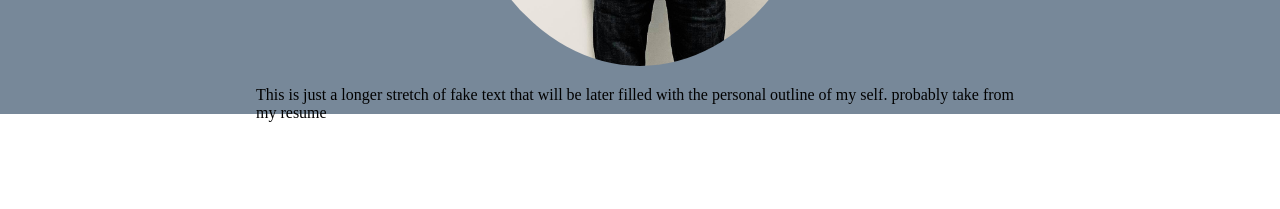
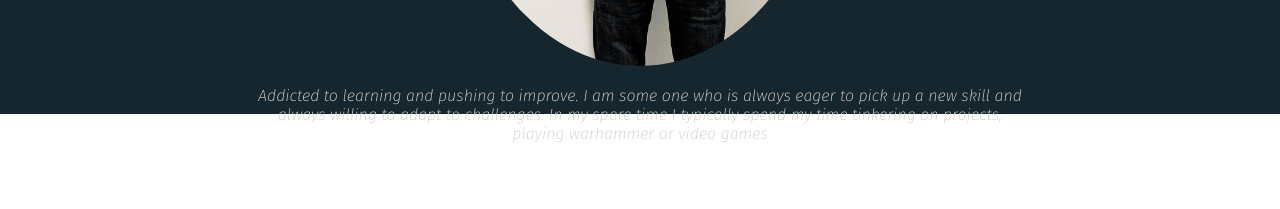
Before and after one commit to CaseyQWood/React-Resume, a React (Create React App) app: page / in a window 1280 px wide. Shown: the part 1246-1455 px from the top of the page. Built offline with nearby package versions, Linux system fonts and the light colour scheme.

Commit message:
about page styling for about info and icon

```diff
--- a/src/App.scss
+++ b/src/App.scss
@@ -73,7 +73,7 @@ body {
 
 .about__container {
   height: 70vh;
-  background-color: lightslategray;
+  background-color: #16262E;
   display: flex;
   flex-direction: column;
   align-items: center;
@@ -81,16 +81,23 @@ body {
 
 .about__profile-img {
   text-align: center;
-
+  margin: auto;
   img{
     height: auto;
     width: 30%;
     border-radius: 50%;
+
   }
 }
 
 .about__description {
+  color: #D3D0CB;
+  margin: auto;
+  text-align: center;
   width: 60%;
+  font-weight: 200;
+  font-style: italic;
+  font-family: 'Fira Sans'
 }
 
 /*
--- a/src/Components/About.jsx
+++ b/src/Components/About.jsx
@@ -12,8 +12,7 @@ export default function About() {
 
       <div className='about__description'>
         <p>
-          This is just a longer stretch of fake text that will be later
-          filled with the personal outline of my self. probably take from my resume
+        Addicted to learning and pushing to improve. I am some one who is always eager to pick up a new skill and always willing to adapt to challenges. In my spare time I typically spend my time tinkering on projects, playing warhammer or video games
         </p>
       </div>
 
```
